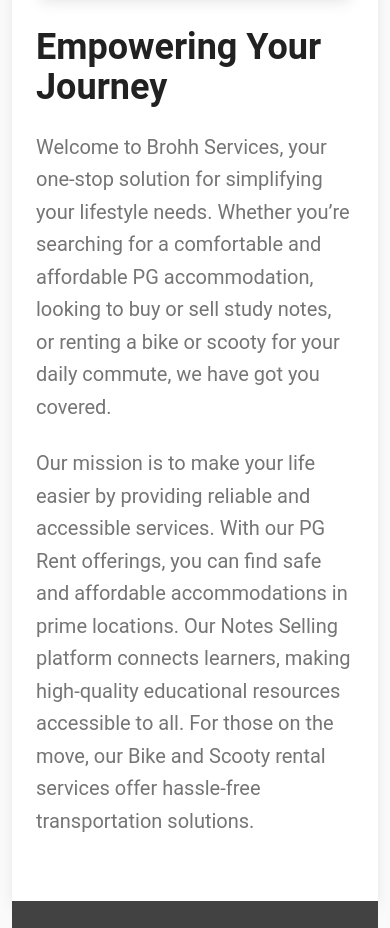
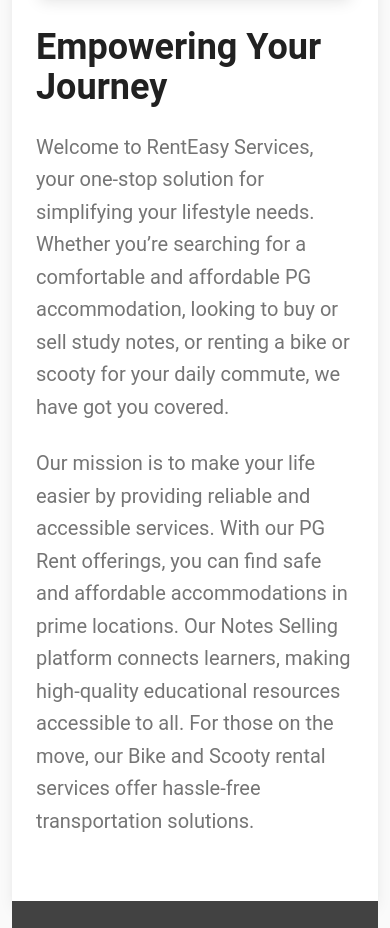
Before and after one commit to shashank8112357010/rental-frontend, a React (Vite) app: page / in a window 390 px wide. Shown: the part 3320-4248 px from the top of the page. Built offline with nearby package versions, Linux system fonts and the light colour scheme.

Commit message:
image change

```diff
--- a/src/components/About/About.jsx
+++ b/src/components/About/About.jsx
@@ -23,10 +23,9 @@
            initial={{ opacity: 0, scale: 0.9 }}
            animate={{ opacity: 1, scale: 1 }}
            transition={{ duration: 1 }}
-            className="rounded-lg shadow-lg w-full md:w-4/5 lg:w-3/4 h-auto object-cover"
+           className="rounded-lg shadow-lg w-full md:w-5/6 lg:w-4/5 h-auto object-cover"
           />
 </div>
-
         {/* Text Section */}
         <div className="md:w-1/2 mt-8 md:mt-0 md:ml-12">
           <motion.h1
@@ -40,7 +39,7 @@
 
           <div className="space-y-6">
             {[
-              "Welcome to Brohh Services, your one-stop solution for simplifying your lifestyle needs. Whether you’re searching for a comfortable and affordable PG accommodation, looking to buy or sell study notes, or renting a bike or scooty for your daily commute, we have got you covered.",
+              "Welcome to RentEasy Services, your one-stop solution for simplifying your lifestyle needs. Whether you’re searching for a comfortable and affordable PG accommodation, looking to buy or sell study notes, or renting a bike or scooty for your daily commute, we have got you covered.",
 
               "Our mission is to make your life easier by providing reliable and accessible services. With our PG Rent offerings, you can find safe and affordable accommodations in prime locations. Our Notes Selling platform connects learners, making high-quality educational resources accessible to all. For those on the move, our Bike and Scooty rental services offer hassle-free transportation solutions.",
             ].map((text, index) => (
```
Lines whose indentation alone changed are shown as unchanged.
